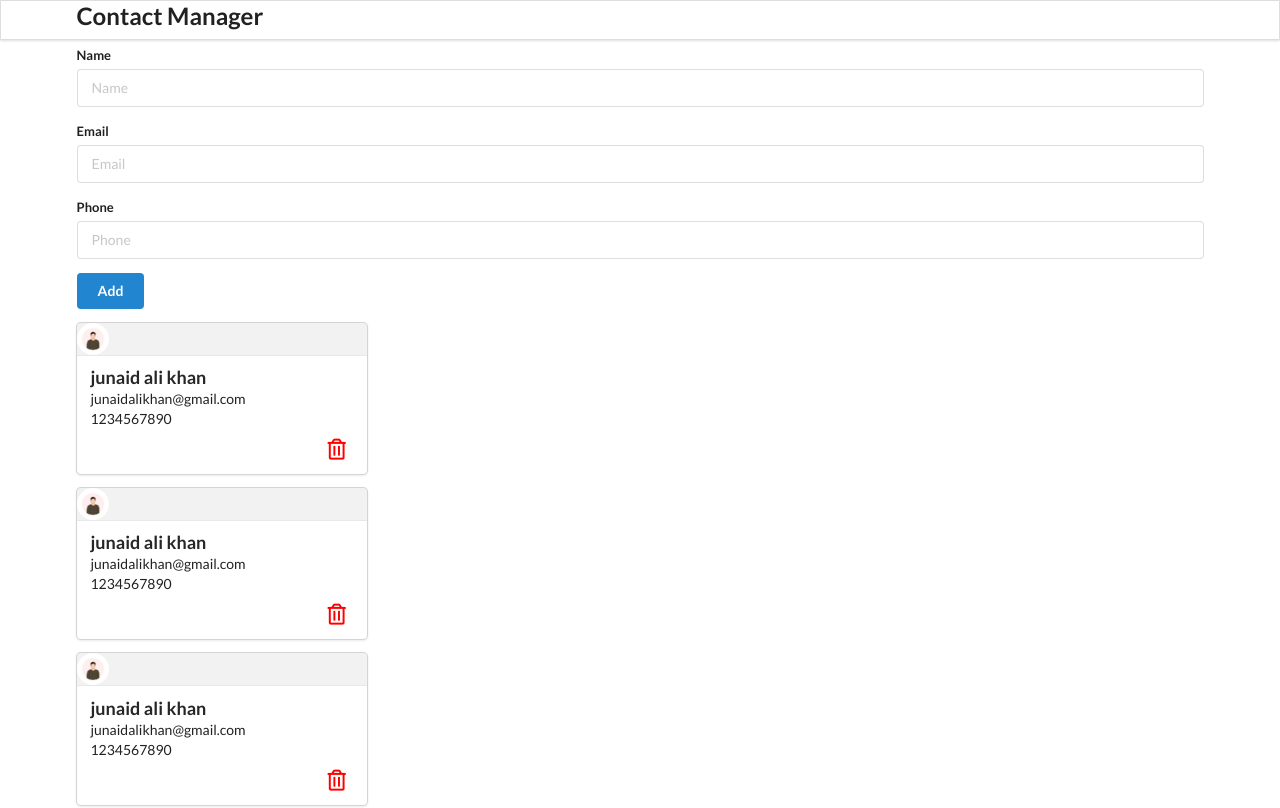
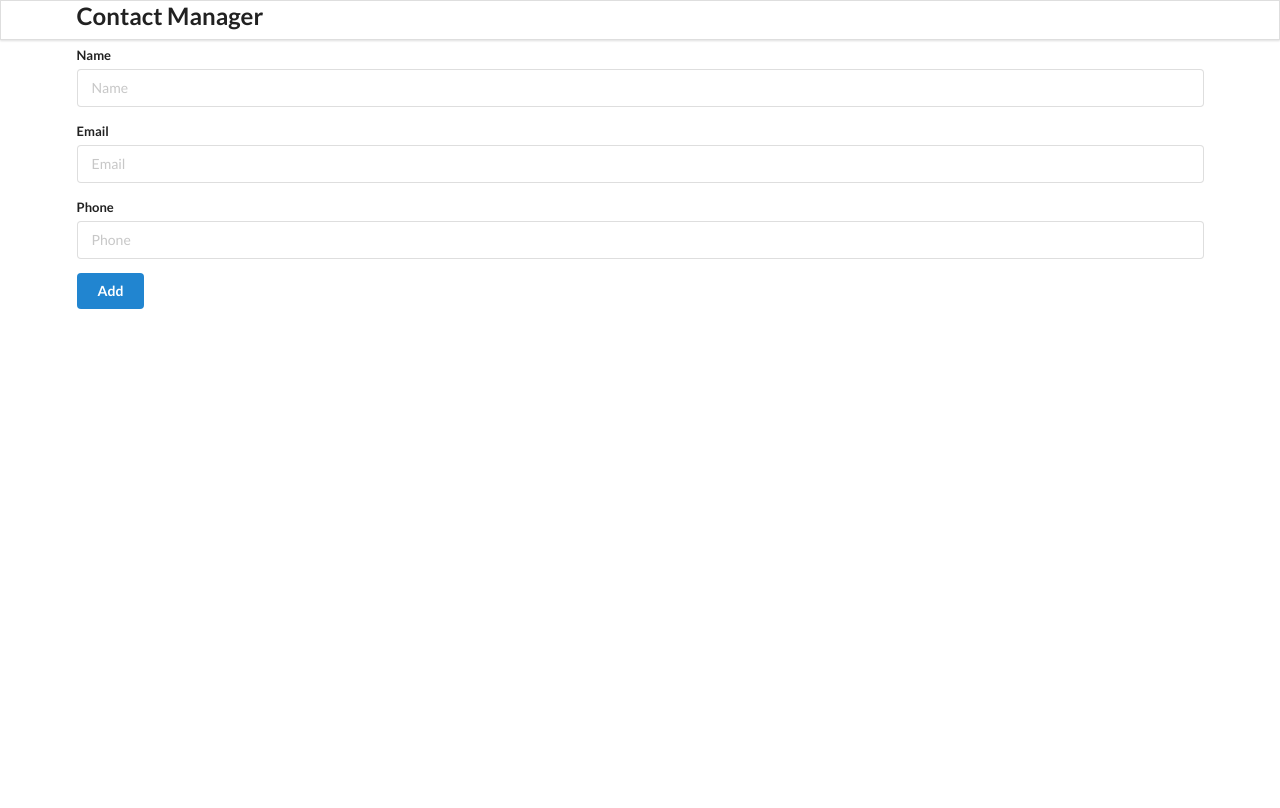
Before and after one commit to juna0704/mern, a React (Vite) app: page / in a window 1280 px wide. Shown: the top 808 px of the page. Built offline with nearby package versions, Linux system fonts and the light colour scheme.

Commit message:
added new features

```diff
--- a/package.json
+++ b/package.json
@@ -12,7 +12,8 @@
 	"dependencies": {
 		"esbuild": "^0.25.0",
 		"react": "^18.2.0",
-		"react-dom": "^18.2.0"
+		"react-dom": "^18.2.0",
+		"uuidv4": "^6.2.13"
 	},
 	"devDependencies": {
 		"@eslint/js": "^8.56.0",
--- a/src/components/AddContact.jsx
+++ b/src/components/AddContact.jsx
@@ -1,22 +1,63 @@
 import React from 'react';
 
 class AddContact extends React.Component {
+	state = {
+		name: '',
+		email: '',
+		phone: '',
+	};
+
+	add = (e) => {
+		e.preventDefault();
+		if (
+			this.state.name === '' ||
+			this.state.email === '' ||
+			this.state.phone === ''
+		) {
+			alert('All fields are mandatory');
+			return;
+		}
+		this.props.addContactHandler(this.state);
+		this.setState({ name: '', email: '', phone: '' });
+	};
+
 	render() {
 		return (
 			<div className='ui main'>
 				<h2>Add Contact</h2>
-				<form action='' className='ui form'>
+				<form action='' className='ui form' onSubmit={this.add}>
 					<div className='field'>
 						<label htmlFor=''>Name</label>
-						<input type='text' name='name' id='name' placeholder='Name' />
+						<input
+							type='text'
+							name='name'
+							id='name'
+							placeholder='Name'
+							value={this.state.name}
+							onChange={(e) => this.setState({ name: e.target.value })}
+						/>
 					</div>
 					<div className='field'>
 						<label htmlFor=''>Email</label>
-						<input type='email' name='email' id='email' placeholder='Email' />
+						<input
+							type='email'
+							name='email'
+							id='email'
+							placeholder='Email'
+							value={this.state.email}
+							onChange={(e) => this.setState({ email: e.target.value })}
+						/>
 					</div>
 					<div className='field'>
 						<label htmlFor=''>Phone</label>
-						<input type='text' name='phone' id='phone' placeholder='Phone' />
+						<input
+							type='text'
+							name='phone'
+							id='phone'
+							placeholder='Phone'
+							value={this.state.phone}
+							onChange={(e) => this.setState({ phone: e.target.value })}
+						/>
 					</div>
 					<button className='ui button blue'>Add</button>
 				</form>
--- a/src/components/App.jsx
+++ b/src/components/App.jsx
@@ -1,42 +1,35 @@
-import React, { useState } from 'react';
+import React, { useState, useEffect } from 'react';
+
 import Header from './Header';
 import AddContact from './AddContact';
 import ContactList from './ContactList';
 
 function App() {
-	const contacts = [
-		{
-			id: '1',
-			name: 'junaid ali khan',
-			phone: '1234567890',
-			email: 'junaidalikhan@gmail.com',
-		},
-		{
-			id: '1',
-			name: 'junaid ali khan',
-			phone: '1234567890',
-			email: 'junaidalikhan@gmail.com',
-		},
-		{
-			id: '1',
-			name: 'junaid ali khan',
-			phone: '1234567890',
-			email: 'junaidalikhan@gmail.com',
-		},
-		{
-			id: '1',
-			name: 'junaid ali khan',
-			phone: '1234567890',
-			email: 'junaidalikhan@gmail.com',
-		},
-	];
-	// const [contacts, setContacts] = useState([]);
+	const LOCAL_STORAGE_KEY = 'contacts';
+	const [contacts, setContacts] = useState(() => {
+		const savedContacts = localStorage.getItem(LOCAL_STORAGE_KEY);
+
+		return savedContacts ? JSON.parse(savedContacts) : [];
+	});
+
+	const addContactHandler = (contact) => {
+		const newContact = {
+			...contact,
+			id: Date.now(),
+		};
+
+		setContacts([...contacts, newContact]);
+	};
+
+	useEffect(() => {
+		localStorage.setItem(LOCAL_STORAGE_KEY, JSON.stringify(contacts));
+	}, [contacts]);
 
 	return (
 		<>
 			<div className='ui container'>
 				<Header />
-				<AddContact />
+				<AddContact addContactHandler={addContactHandler} />
 				<ContactList contacts={contacts} />
 			</div>
 		</>
--- a/src/components/ContactList.jsx
+++ b/src/components/ContactList.jsx
@@ -4,7 +4,7 @@ import ContactCard from './ContactCard';
 
 export const ContactList = (props) => {
 	const renderContactList = props.contacts.map((contact) => {
-		return <ContactCard contact={contact} key={props.id} />;
+		return <ContactCard contact={contact} key={contact.id} />;
 	});
 	return <div className='ui celled list '>{renderContactList}</div>;
 };
```
Also changed, not shown: 1 other file (tests, documents, lock files or other folders).
